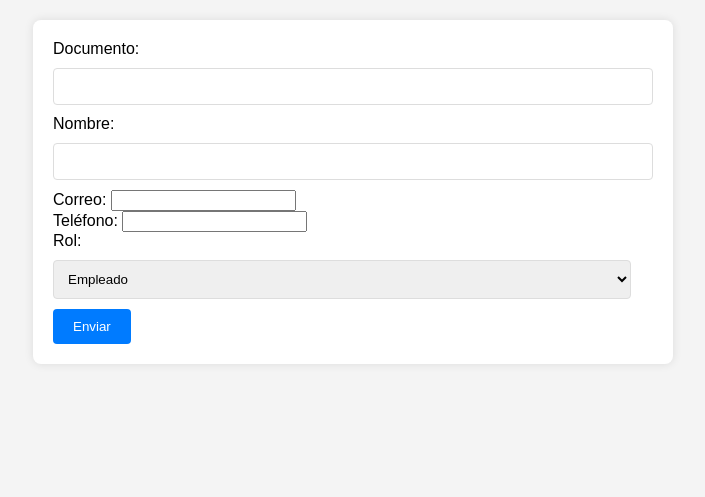
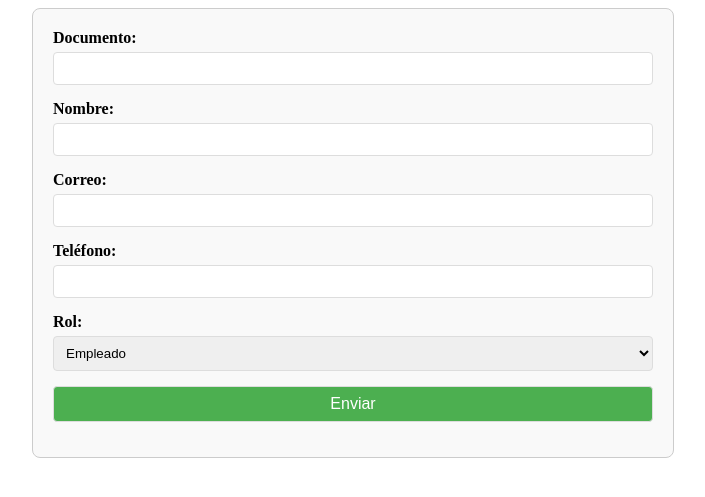
Before and after one commit to RamssCR/parking-project, a PHP site: page /view/admins/crear_empleado.php in a window 1280 px wide. Shown: the top 497 px of the page, without its empty margins (287-992 px from the left). Run offline with PHP 8.4, Linux system fonts and the light colour scheme.

Commit message:
correcion css de formulario

```diff
--- a/styles/empleado.css
+++ b/styles/empleado.css
@@ -1,35 +1,46 @@
-body {
-    font-family: Arial, sans-serif;
-    background-color: #f4f4f4;
+
+.form-container {
+    max-width: 600px;
+    margin: auto;
+    padding: 20px;
+    border: 1px solid #ccc;
+    border-radius: 8px;
+    background-color: #f9f9f9;
 }
 
-form {
-    max-width: 600px;
-    margin: 20px auto;
-    padding: 20px;
-    background-color: #fff;
-    border-radius: 8px;
-    box-shadow: 0 0 10px rgba(0, 0, 0, 0.1);
+
+.form-group {
+    margin-bottom: 15px;
 }
 
-input[type="text"], select {
+
+.form-group label {
     display: block;
-    width: calc(100% - 22px);
-    margin: 10px 0;
-    padding: 10px;
+    margin-bottom: 5px;
+    font-weight: bold;
+}
+
+
+.form-group input,
+.form-group select {
+    width: 100%;
+    padding: 8px;
+    box-sizing: border-box;
     border: 1px solid #ddd;
     border-radius: 4px;
 }
 
-input[type="submit"] {
-    background-color: #007bff;
+
+.form-submit {
+    background-color: #4CAF50;
     color: white;
     border: none;
-    padding: 10px 20px;
+    cursor: pointer;
+    padding: 10px 15px;
     border-radius: 4px;
-    cursor: pointer;
+    font-size: 16px;
 }
 
-input[type="submit"]:hover {
-    background-color: #0056b3;
+.form-submit:hover {
+    background-color: #45a049;
 }
```
